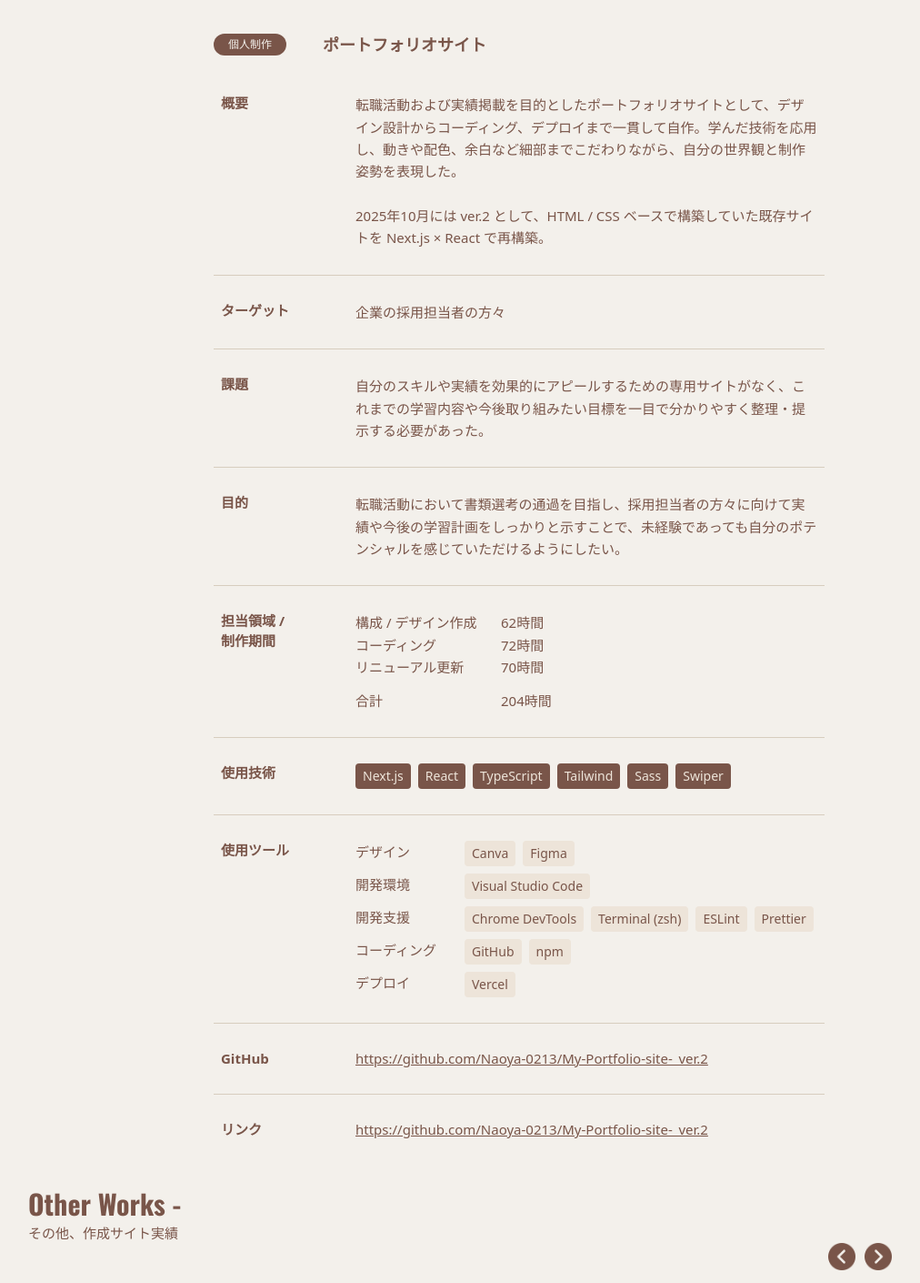
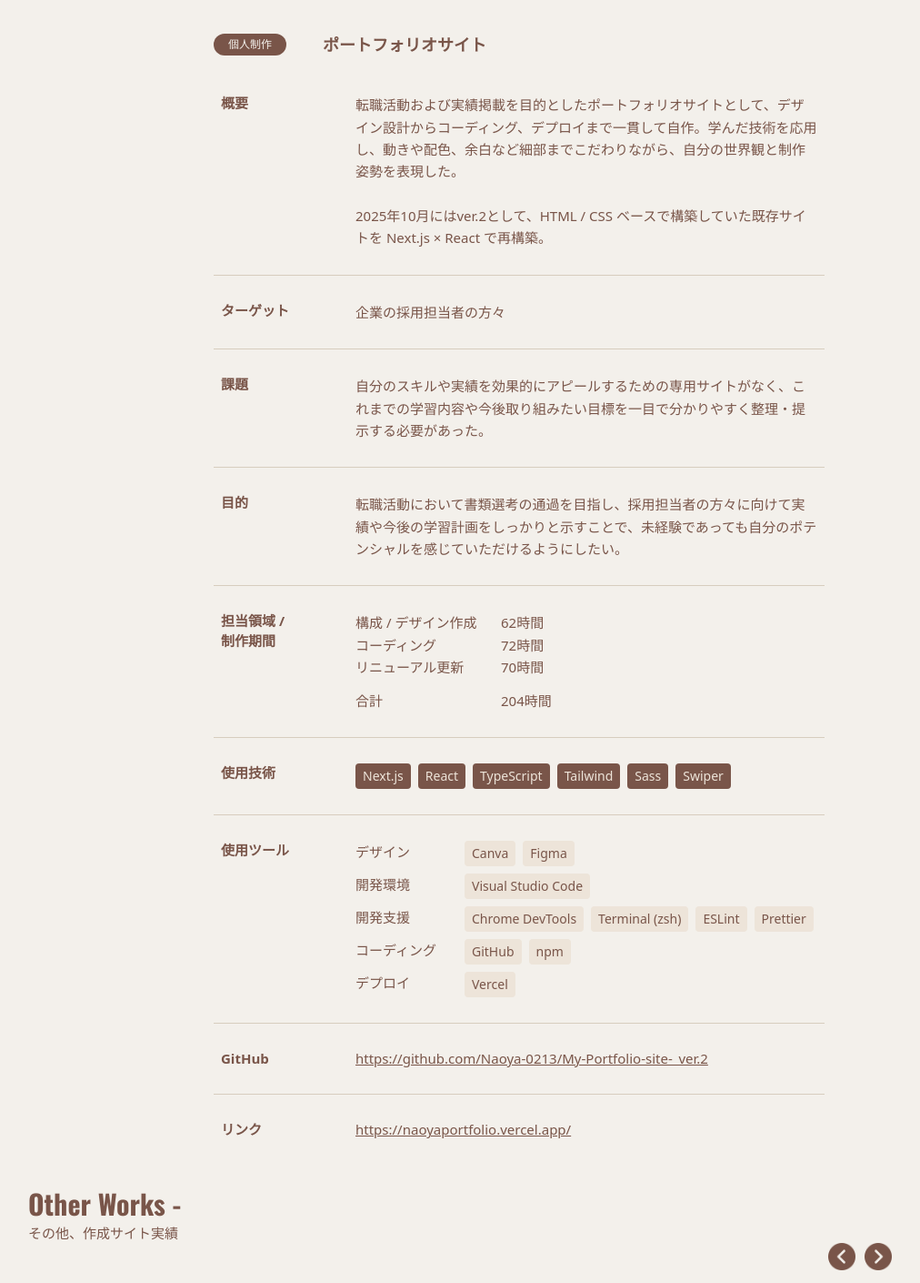
Before and after one commit to Naoya-0213/My-Portfolio-site-_ver.2, a Next.js app: page /work/portfolio in a window 1280 px wide. Shown: the part 428-1838 px from the top of the page at 91% size, without its empty margins (69-1081 px from the left). Built offline with nearby package versions, Linux system fonts and the light colour scheme.

Commit message:
調整_20251022_23-08

```diff
--- a/src/const/work/portfolioContents.ts
+++ b/src/const/work/portfolioContents.ts
@@ -12,7 +12,7 @@ export const portfolioContents: WorkContentsData = {
   sections: [
     {
       label: "概要",
-      value: `転職活動および実績掲載を目的としたポートフォリオサイトとして、デザイン設計からコーディング、デプロイまで一貫して自作。学んだ技術を応用し、動きや配色、余白など細部までこだわりながら、自分の世界観と制作姿勢を表現した。\n\n2025年10月には ver.2 として、HTML / CSS ベースで構築していた既存サイトを Next.js × React で再構築。`,
+      value: `転職活動および実績掲載を目的としたポートフォリオサイトとして、デザイン設計からコーディング、デプロイまで一貫して自作。学んだ技術を応用し、動きや配色、余白など細部までこだわりながら、自分の世界観と制作姿勢を表現した。\n\n2025年10月にはver.2として、HTML / CSS ベースで構築していた既存サイトを Next.js × React で再構築。`,
     },
     { label: "ターゲット", value: "企業の採用担当者の方々" },
     {
@@ -79,12 +79,10 @@ export const portfolioContents: WorkContentsData = {
       href: "https://github.com/Naoya-0213/My-Portfolio-site-_ver.2",
     },
   ],
-
-  // TODO リンク更新
   links: [
     {
-      label: "https://github.com/Naoya-0213/My-Portfolio-site-_ver.2",
-      href: "https://github.com/Naoya-0213/My-Portfolio-site-_ver.2",
+      label: "https://naoyaportfolio.vercel.app/",
+      href: "https://naoyaportfolio.vercel.app/",
     },
   ],
 };
```
